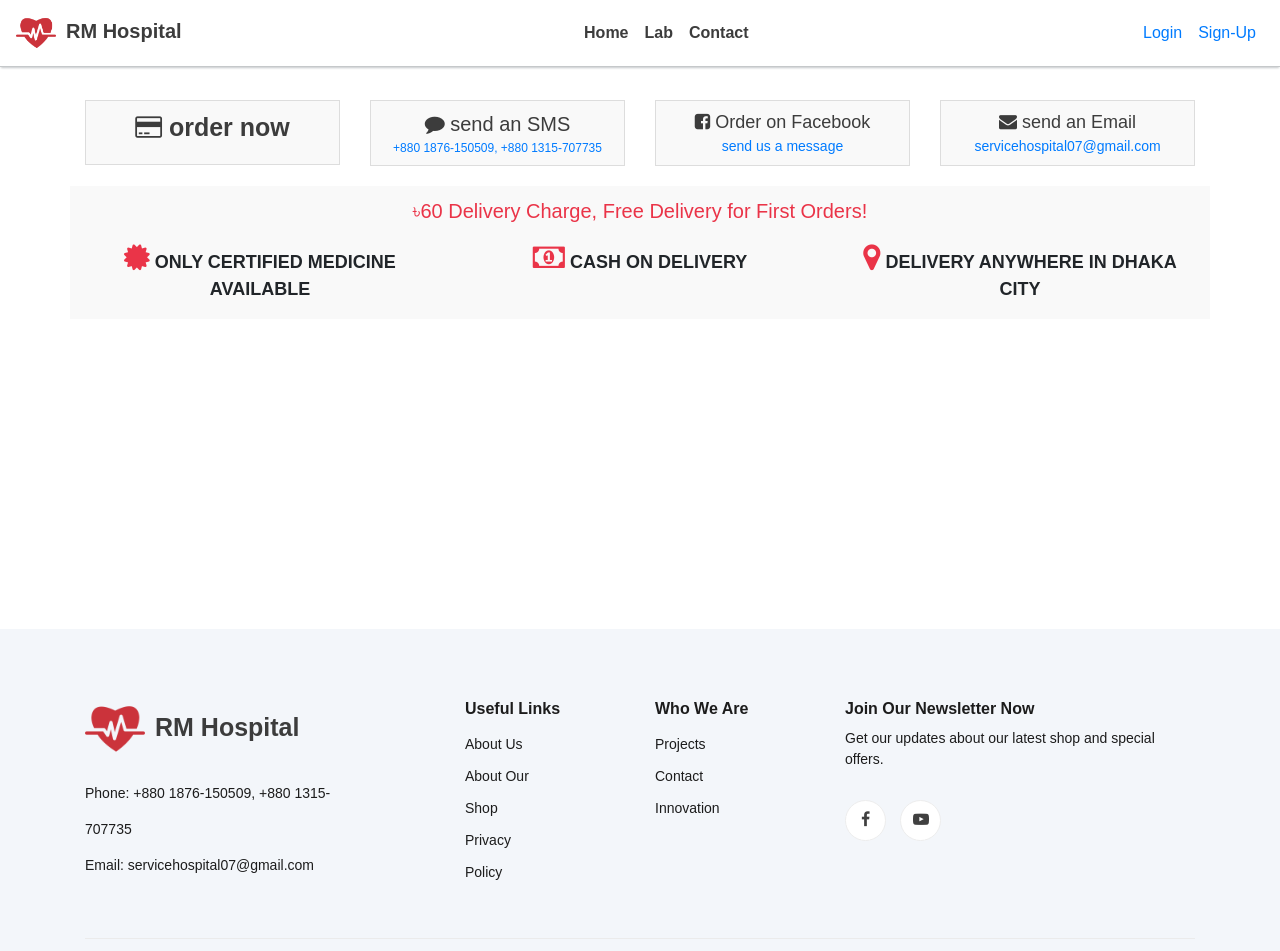
After one commit to Miltonbhowmick/hospitalmanagement, a Django app: page /medicines/ in a window 1280 px wide. The commit adds this page. Shown: the top 951 px of the page. Run offline with Django 3.2, Linux system fonts and the light colour scheme; data comes from the database, SQL or seed files in the repository; both versions use the stored data as it was after the commit; some libraries are stand-ins or nearby versions.

Commit message:
add online pharamacy models medicines

```diff
--- a/home/admin.py
+++ b/home/admin.py
@@ -1,9 +1,12 @@
 from django.contrib import admin
 
 # Register your models here.
-from .models import Category,Doctor,Appointment,Lab
+from .models import Category,Doctor,Appointment,Lab, Pharmacy,MedicineCompany, CategoryMedicine
 
 admin.site.register(Category)
 admin.site.register(Doctor)
 admin.site.register(Appointment)
 admin.site.register(Lab)
+admin.site.register(Pharmacy)
+admin.site.register(MedicineCompany)
+admin.site.register(CategoryMedicine)
--- a/home/forms.py
+++ b/home/forms.py
@@ -12,6 +12,7 @@ def gen_code():
 	return uuid
 
 class AppointmentForm(forms.Form):
+
 	first_name = forms.CharField(max_length=255, required=True,
 		widget = forms.TextInput(
 				attrs = {
--- a/home/models.py
+++ b/home/models.py
@@ -113,3 +113,41 @@ class Lab(models.Model):
 	def save(self, *args, **kwargs):
 		self.slug = slugify(self.name)+'-'
 		return super(Lab,self).save(*args, **kwargs)
+
+#----- Pharmacy model -----#
+class MedicineCompany(models.Model):
+	name = models.CharField(max_length=255, blank=True, default='')
+	slug = models.SlugField(unique=True,blank=True, default='')
+
+	def __str__(self):
+		return self.name
+	def save(self, *args, **kwargs):
+		self.slug = slugify(self.name)+'-'
+		return super(MedicineCompany,self).save(*args, **kwargs)
+
+
+#----- Pharmacy model -----#
+class CategoryMedicine(models.Model):
+	name = models.CharField(max_length=255, blank=True, default='')
+	slug = models.SlugField(unique=True,blank=True, default='')
+
+	def __str__(self):
+		return self.name
+	def save(self, *args, **kwargs):
+		self.slug = slugify(self.name)+'-'
+		return super(CategoryMedicine,self).save(*args, **kwargs)
+
+#----- Pharmacy model -----#
+class Pharmacy(models.Model):
+	name = models.CharField(max_length=255, blank=True, default='')
+	company = models.ForeignKey(MedicineCompany, on_delete=models.SET_NULL, null=True,blank=True)
+	medicine_category = models.ForeignKey(CategoryMedicine, on_delete=models.SET_NULL, null=True, blank=True)
+	quantity = models.IntegerField(blank=True, default=1)
+	price = models.IntegerField(blank=True, default=1)
+	slug = models.SlugField(unique=True,blank=True, default='')
+
+	def __str__(self):
+		return self.name
+	def save(self, *args, **kwargs):
+		self.slug = slugify(self.name)+'-'
+		return super(Pharmacy,self).save(*args, **kwargs)
--- a/home/templates/home/base.html
+++ b/home/templates/home/base.html
@@ -106,7 +106,7 @@
                         <div class="footer__about__logo">
                             <a href="{% url 'home:home_info' %}" style="font-weight: 600; color: #3c3c3c; font-size: 25px;text-decoration: none;"><img src="{% static 'images/company logo.png' %}" style="width: 60px; height: 60px;margin-right: 10px;">RM Hospital</a>
                         </div>
-                        <ul>
+                        <ul >
                             <address>
                                 <p style="margin-bottom: 0px;">
                                 </p>
@@ -114,8 +114,8 @@
 
                                 </p>
                             </address>
-                            <li>Phone: 012312</li>
-                            <li>Email: mail@company.com</li>
+                            <li style="font-size: 14px;">Phone: +880 1876-150509, +880 1315-707735</li>
+                            <li style="font-size: 14px;">Email: servicehospital07@gmail.com</li>
                         </ul>
                     </div>
                 </div>
--- a/home/templates/home/home.html
+++ b/home/templates/home/home.html
@@ -77,7 +77,7 @@
 			<i class="fa fa-medkit" aria-hidden="true" style="color:#3c3c3c;"></i> Online Pharmacy
 		</div>
 		<div  class="col-lg-8 col-md-8 col-sm-12 text-capitalize">
-			You can buy medince online delivery.Please contact on our helpline! <a href="#">click here</a>
+			You can buy medince online delivery.Please contact on our helpline! <a href="{% url 'home:pharmacy_details' %}">click here</a>
 		</div>
 	</div>
 </div>
--- /dev/null
+++ b/home/templates/home/pharmacy.html
@@ -0,0 +1,65 @@
+{% extends 'home/base.html' %}
+
+
+{% block content %}
+{% load static %}
+
+<div class="container" style="margin-top: 100px;">
+	<div class="row">
+		<div class="col-lg-3 col-md-3 col-sm-12">
+			<div class="p-2" style="color: #3c3c3c; background-color: #f9f9f9; text-align: center;font-weight: 600; font-size: 25px; border:1px solid #ddd;height: 65px;">
+				<i class="fa fa-credit-card" aria-hidden="true"></i> order now
+			</div>
+		</div>
+		<div class="col-lg-3 col-md-3 col-sm-12">
+			<div class="p-2" style="color: #3c3c3c; background-color: #f9f9f9; text-align: center;font-size: 20px;border:1px solid #ddd;">
+				<i class="fa fa-comment" aria-hidden="true"></i> send an SMS
+				<div style="font-size: 12px;"><a href="#">+880 1876-150509, +880 1315-707735</a></div>
+			</div>
+		</div>
+		<div class="col-lg-3 col-md-3 col-sm-12">
+			<div class="p-2" style="color: #3c3c3c; background-color: #f9f9f9; text-align: center;font-size: 18px;border:1px solid #ddd;">
+				<i class="fa fa-facebook-square" aria-hidden="true"></i> Order on Facebook
+				<div style="font-size: 14px;"><a href="#">send us a message</a></div>
+			</div>
+		</div>
+		<div class="col-lg-3 col-md-3 col-sm-12">
+			<div class="p-2" style="color: #3c3c3c; background-color: #f9f9f9; text-align: center;font-size: 18px;border:1px solid #ddd;">
+				<i class="fa fa-envelope" aria-hidden="true"></i> send an Email
+				<div style="font-size: 14px;"><a href="#">servicehospital07@gmail.com</a></div>
+			</div>
+		</div>
+	</div>
+
+	<div class="row" style="margin-top: 20px;background-color: #f9f9f9;">
+		<div class="col-12" style="text-align: center; color: #ea3448; font-size: 20px;padding-top: 10px;">
+			৳60 Delivery Charge, Free Delivery for First Orders!
+		</div>
+		<div class="col-12" style="text-align: center; text-transform: uppercase; font-weight: 600;font-size: 18px;">
+			<div class="row">
+				<div class="col-lg-4 col-md-4 col-sm-12">
+					<div class="p-3"><i class="fa fa-certificate" aria-hidden="true" style="color: #ea3448;font-size: 30px;"></i> Only certified medicine available
+					</div>
+				</div>
+				<div class="col-lg-4 col-md-4 col-sm-12">
+					<div class="p-3">
+						<i class="fa fa-money" aria-hidden="true" style="color: #ea3448;font-size: 30px;"></i> Cash on Delivery
+					</div>
+				</div>
+				<div class="col-lg-4 col-md-4 col-sm-12	">
+					<div class="p-3">
+						<i class="fa fa-map-marker" aria-hidden="true" style="color: #ea3448;font-size: 30px;"></i> Delivery anywhere in Dhaka City
+					</div>
+				</div>
+			</div>
+		</div>
+	</div>
+
+	{% for med_cat in medicine_category %}
+		<div class="row" style="margin-top: 20px;">
+
+		</div>
+	{% endfor %}
+</div>
+
+{% endblock %}
--- a/home/urls.py
+++ b/home/urls.py
@@ -8,4 +8,6 @@ urlpatterns = [
 	path('category/<str:category>/<str:doctor>/',views.DoctorInfo.as_view(), name='doctor'),
 	path('<str:doctor>/appointment/',views.DoctorAppointment.as_view(), name='appointment'),
 	path('labs/',views.LabDetails.as_view(), name='lab_details'),
+	path('medicines/',views.PharmacyDetails.as_view(), name='pharmacy_details'),
+
 ]
--- a/home/views.py
+++ b/home/views.py
@@ -2,7 +2,7 @@ from django.shortcuts import render
 from django.views import View
 from django.http import HttpResponse
 # Create your views here.
-from .models import Doctor,Category,Appointment,Lab
+from .models import Doctor,Category,Appointment,Lab, MedicineCompany, Pharmacy, CategoryMedicine
 from .forms import AppointmentForm
 from django.core.mail import send_mail
 
@@ -99,3 +99,16 @@ class LabDetails(View):
 			'labs':labs,
 		}
 		return render(request, self.template_name, context)
+
+#------- Pharmacy -------#
+
+class PharmacyDetails(View):
+	template_name = 'home/pharmacy.html'
+	def get(self, request):
+		medicines = Pharmacy.objects.all()
+		medicine_category = CategoryMedicine.objects.all()
+		contexts = {
+			'medicine_category':medicine_category,
+			'medicines':medicines,
+		}
+		return render(request, self.template_name, contexts)
```
Also changed, not shown: db.sqlite3, home/migrations/0017_pharmacy.py (added), home/migrations/0018_pharmacy_company.py (added), home/migrations/0019_auto_20200709_2035.py (added), home/migrations/0020_categorymedicine.py (added), home/migrations/0021_pharmacy_medicine_category.py (added), 1 other file.
